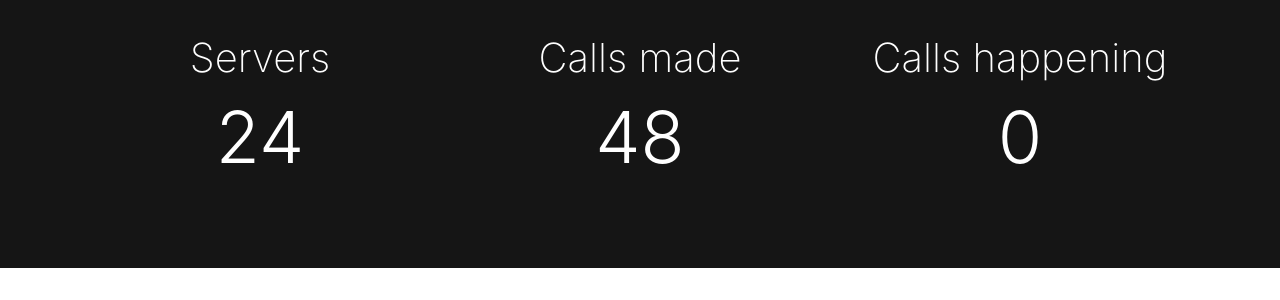
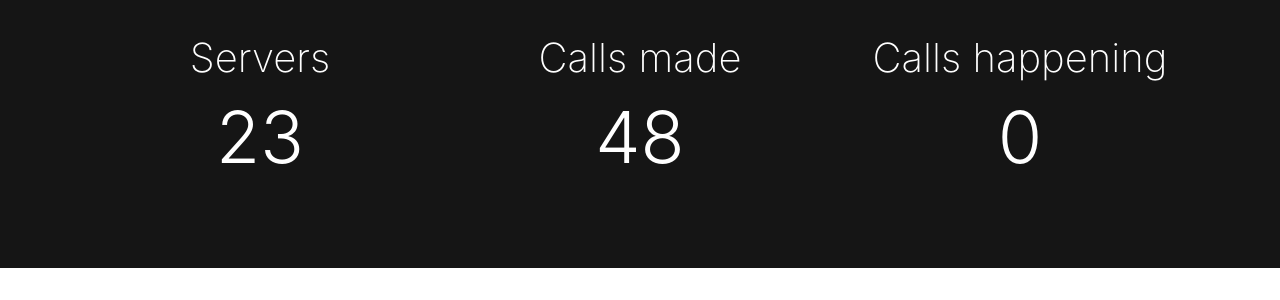
Before and after one commit to tumblenet/tnphone.tumblenet.ga, a Jekyll site: the page built from index.html, in a window 1280 px wide and 900 px high, scrolled down 443 px. Shown: the part 167-467 px from the top of the window. Built offline with Jekyll 4.4.1, drawn with Linux system fonts in a browser that asks for light colours; nearby versions of some CDN libraries.

Commit message:
Update Phones feed

```diff
--- a/_data/phones.json
+++ b/_data/phones.json
@@ -110,6 +110,6 @@
 		}
 	],
 	"callsMade": 48,
-	"servers": 24,
+	"servers": 23,
 	"currentCalls": 0
 }
```
